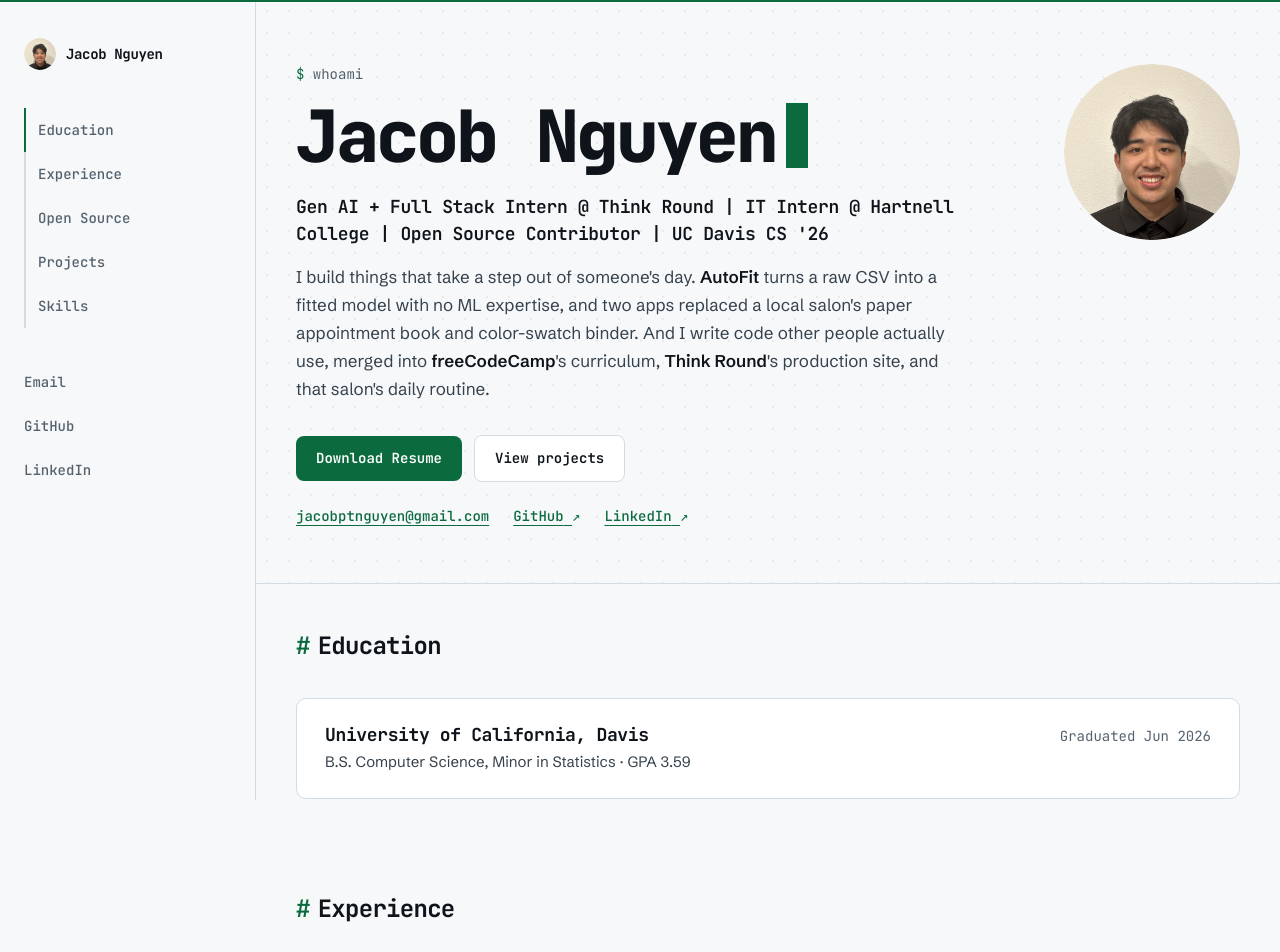
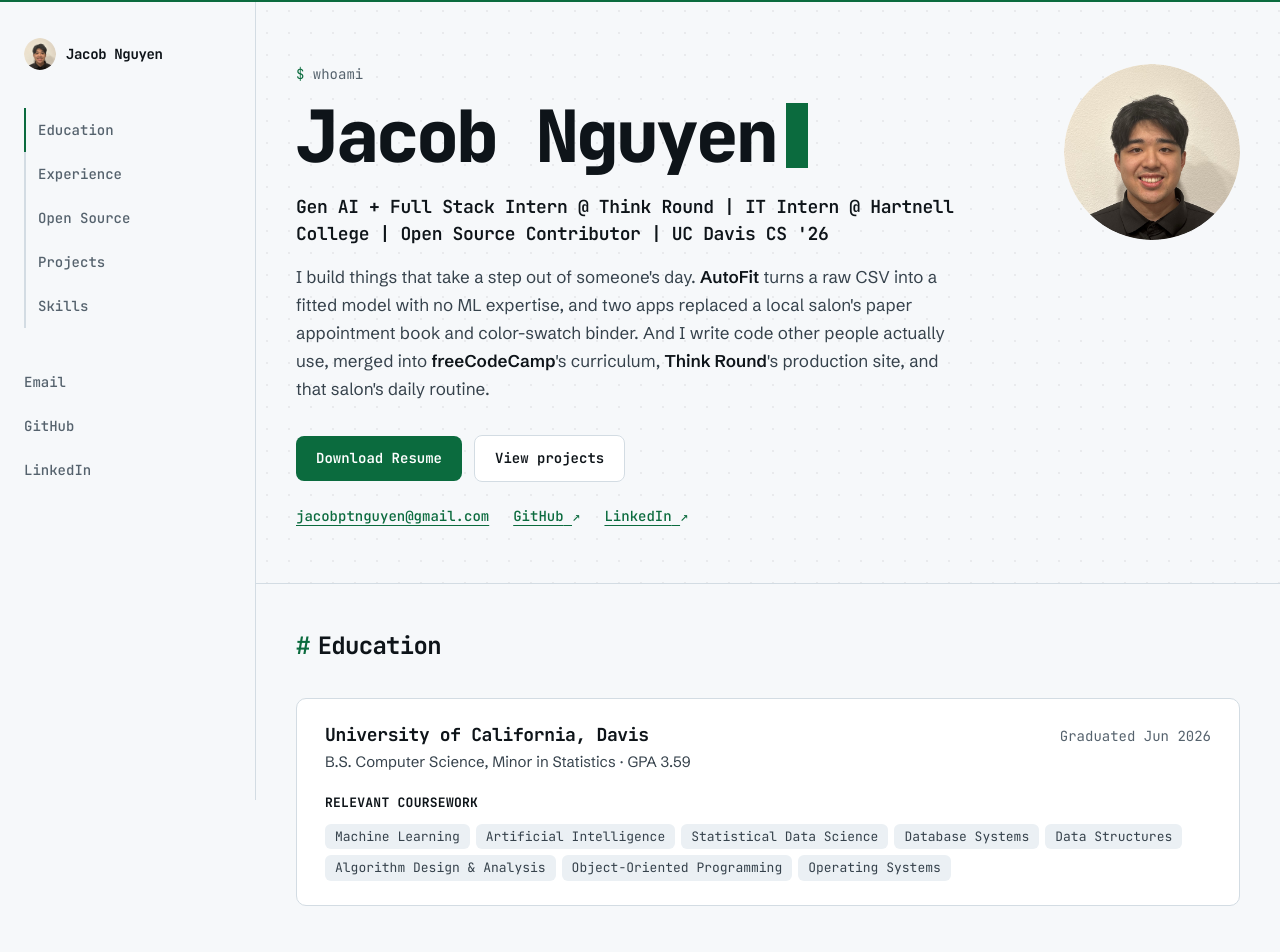
Before and after one commit to jacobptnguyen/jacob-nguyen-portfolio, a React (Vite) app: page / in a window 1280 px wide. Shown: the top 952 px of the page. Built offline with nearby package versions, Linux system fonts and the light colour scheme.

Commit message:
update education section

```diff
--- a/src/components/Education.jsx
+++ b/src/components/Education.jsx
@@ -1,9 +1,13 @@
+import { motion, useReducedMotion } from 'framer-motion'
 import Reveal from './Reveal'
 import SectionHeading from './SectionHeading'
 import Card from './Card'
 import { education } from '../data'
+import { inView, itemVariants, listVariants } from '../motion'
 
 export default function Education() {
+  const reduce = useReducedMotion()
+  const chip = itemVariants(reduce, { y: 6 })
   return (
     <section id="education" aria-labelledby="education-heading" className="mx-auto max-w-shell px-6 py-12">
       <Reveal>
@@ -16,6 +20,32 @@
           <p className="mt-1 text-org text-body">
             {education.degree} &middot; GPA {education.gpa}
           </p>
+
+          {education.coursework && (
+            <>
+              <h4 id="coursework-label" className="mt-5 font-mono text-label uppercase text-ink">
+                Relevant coursework
+              </h4>
+              <motion.ul
+                aria-labelledby="coursework-label"
+                className="mt-3 flex flex-wrap gap-1.5"
+                variants={listVariants(0.03)}
+                initial="hidden"
+                whileInView="show"
+                viewport={inView}
+              >
+                {education.coursework.map((course) => (
+                  <motion.li
+                    key={course}
+                    variants={chip}
+                    className="rounded-md bg-chip px-2.5 py-1 font-mono text-micro text-body"
+                  >
+                    {course}
+                  </motion.li>
+                ))}
+              </motion.ul>
+            </>
+          )}
         </Card>
       </Reveal>
     </section>
--- a/src/data.js
+++ b/src/data.js
@@ -21,6 +21,16 @@
   degree: 'B.S. Computer Science, Minor in Statistics',
   gpa: '3.59',
   date: 'Graduated Jun 2026',
+  coursework: [
+    'Machine Learning',
+    'Artificial Intelligence',
+    'Statistical Data Science',
+    'Database Systems',
+    'Data Structures',
+    'Algorithm Design & Analysis',
+    'Object-Oriented Programming',
+    'Operating Systems',
+  ],
 }
 
 export const experience = [
```
